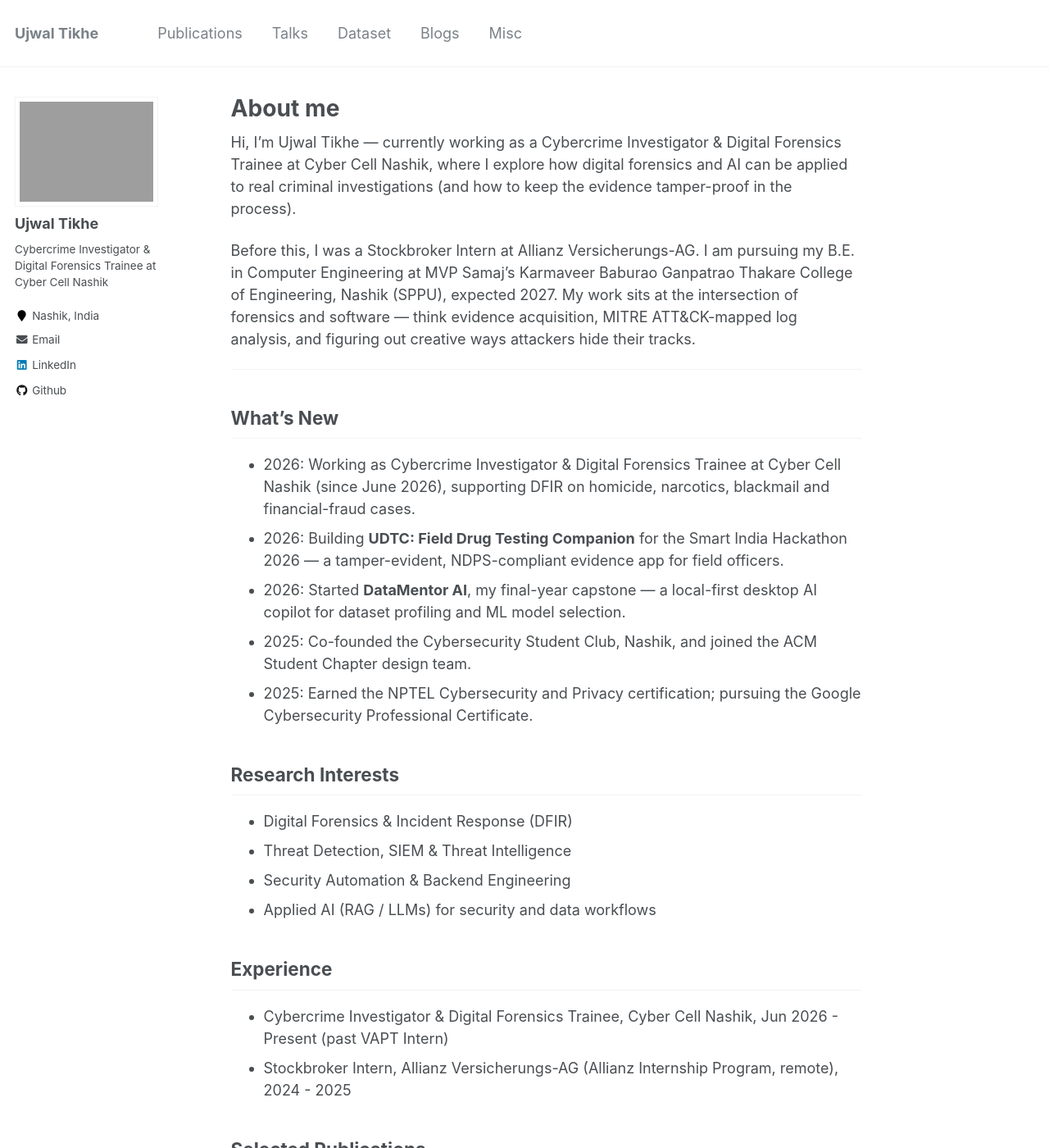
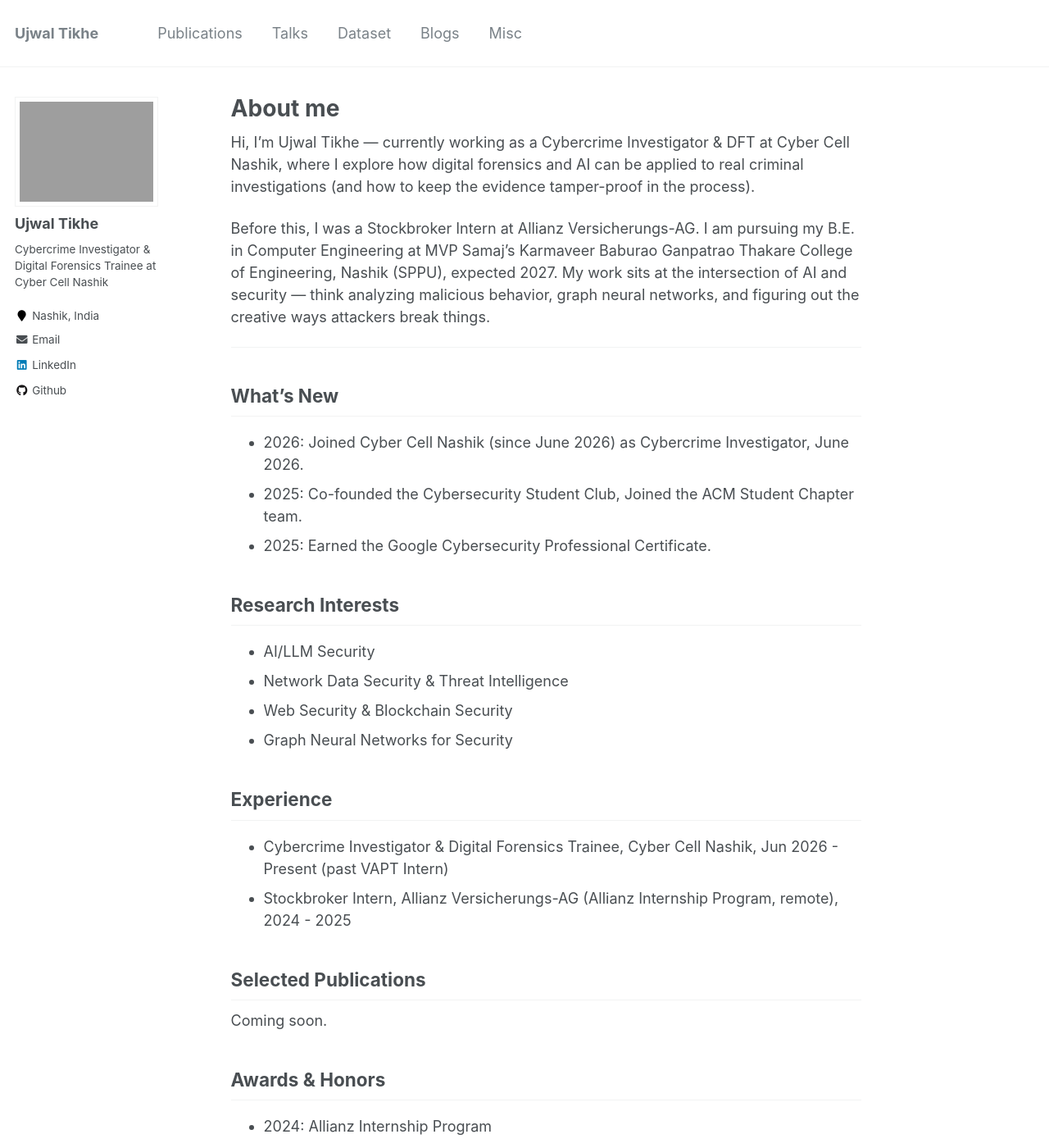
Before and after one commit to UjwalTikhe/UjwalTikhe.github.io, a Jekyll site: the page built from _pages/about.md, in a window 1280 px wide and 1400 px high. Shown: the whole window at 82% size. Built offline with Jekyll 4.4.1, drawn with Linux system fonts in a browser that asks for light colours; some of the changed text lies outside the part shown.

Commit message:
Rewrite home page highlights; fix separator swallowing the intro
The --- under the second paragraph made kramdown render that paragraph as
an h2 heading. Ignore .vscode/ editor settings.

```diff
--- a/_pages/about.md
+++ b/_pages/about.md
@@ -8,26 +8,24 @@ redirect_from:
   - /about.html
 ---
 
-Hi, I'm Ujwal Tikhe — currently working as a Cybercrime Investigator & Digital Forensics Trainee at Cyber Cell Nashik, where I explore how digital forensics and AI can be applied to real criminal investigations (and how to keep the evidence tamper-proof in the process).
+Hi, I'm Ujwal Tikhe — currently working as a Cybercrime Investigator & DFT at Cyber Cell Nashik, where I explore how digital forensics and AI can be applied to real criminal investigations (and how to keep the evidence tamper-proof in the process).
 
-Before this, I was a Stockbroker Intern at Allianz Versicherungs-AG. I am pursuing my B.E. in Computer Engineering at MVP Samaj's Karmaveer Baburao Ganpatrao Thakare College of Engineering, Nashik (SPPU), expected 2027. My work sits at the intersection of forensics and software — think evidence acquisition, MITRE ATT&CK-mapped log analysis, and figuring out creative ways attackers hide their tracks.
+Before this, I was a Stockbroker Intern at Allianz Versicherungs-AG. I am pursuing my B.E. in Computer Engineering at MVP Samaj's Karmaveer Baburao Ganpatrao Thakare College of Engineering, Nashik (SPPU), expected 2027. My work sits at the intersection of AI and security — think analyzing malicious behavior, graph neural networks, and figuring out the creative ways attackers break things.
 
 ---
 
 ## What's New
 
-* 2026: Working as Cybercrime Investigator & Digital Forensics Trainee at Cyber Cell Nashik (since June 2026), supporting DFIR on homicide, narcotics, blackmail and financial-fraud cases.
-* 2026: Building **UDTC: Field Drug Testing Companion** for the Smart India Hackathon 2026 — a tamper-evident, NDPS-compliant evidence app for field officers.
-* 2026: Started **DataMentor AI**, my final-year capstone — a local-first desktop AI copilot for dataset profiling and ML model selection.
-* 2025: Co-founded the Cybersecurity Student Club, Nashik, and joined the ACM Student Chapter design team.
-* 2025: Earned the NPTEL Cybersecurity and Privacy certification; pursuing the Google Cybersecurity Professional Certificate.
+* 2026: Joined Cyber Cell Nashik (since June 2026) as Cybercrime Investigator, June 2026.
+* 2025: Co-founded the Cybersecurity Student Club, Joined the ACM Student Chapter team.
+* 2025: Earned the Google Cybersecurity Professional Certificate.
 
 ## Research Interests
 
-* Digital Forensics & Incident Response (DFIR)
-* Threat Detection, SIEM & Threat Intelligence
-* Security Automation & Backend Engineering
-* Applied AI (RAG / LLMs) for security and data workflows
+* AI/LLM Security
+* Network Data Security & Threat Intelligence
+* Web Security & Blockchain Security
+* Graph Neural Networks for Security
 
 ## Experience
 
@@ -39,15 +37,14 @@ Before this, I was a Stockbroker Intern at Allianz Versicherungs-AG. I am pursui
 Coming soon.
 
 ## Awards & Honors
-
+* 2024: Allianz Internship Program
+* 2023: Central Railways National Scholarship
 * 2019: Gold Medalist, NSO Cyber Olympiad
-* 2025: Sole full-time stockbroker offer out of 20 interns (top 5% selection) at the Allianz Internship Program; passed the Series 7 examination on the first attempt
-* 150+ problems solved on LeetCode
 
 ## Education
 
 Year | Institute | Major | Degree
 -----|-------|--------|-------
-2023 - 2027 (expected) | MVP Samaj's Karmaveer Baburao Ganpatrao Thakare College of Engineering, Nashik (SPPU) | Computer Engineering | B.E.
-2021 - 2023 | PM SHRI Kendriya Vidyalaya No. 2, Indian Security Press, Nashik | Science | Higher Secondary (Class XI-XII)
-2016 - 2020 | PM SHRI Kendriya Vidyalaya No. 2, Indian Security Press, Nashik | | Secondary School (Class X)
+2023 - 2027 (expected) | MVP Samaj's Karmaveer Baburao Ganpatrao Thakare College of Engineering, Nashik (SPPU) | Computer Engineering | B.E. Computer
+2021 - 2023 | PM SHRI Kendriya Vidyalaya No. 2, Indian Security Press, Nashik | Science | Higher Secondary (Class XI - XII)
+2016 - 2020 | PM SHRI Kendriya Vidyalaya No. 2, Indian Security Press, Nashik | CBSE | Secondary School (Class VI - X)
```
Also changed, not shown: 1 other file.
